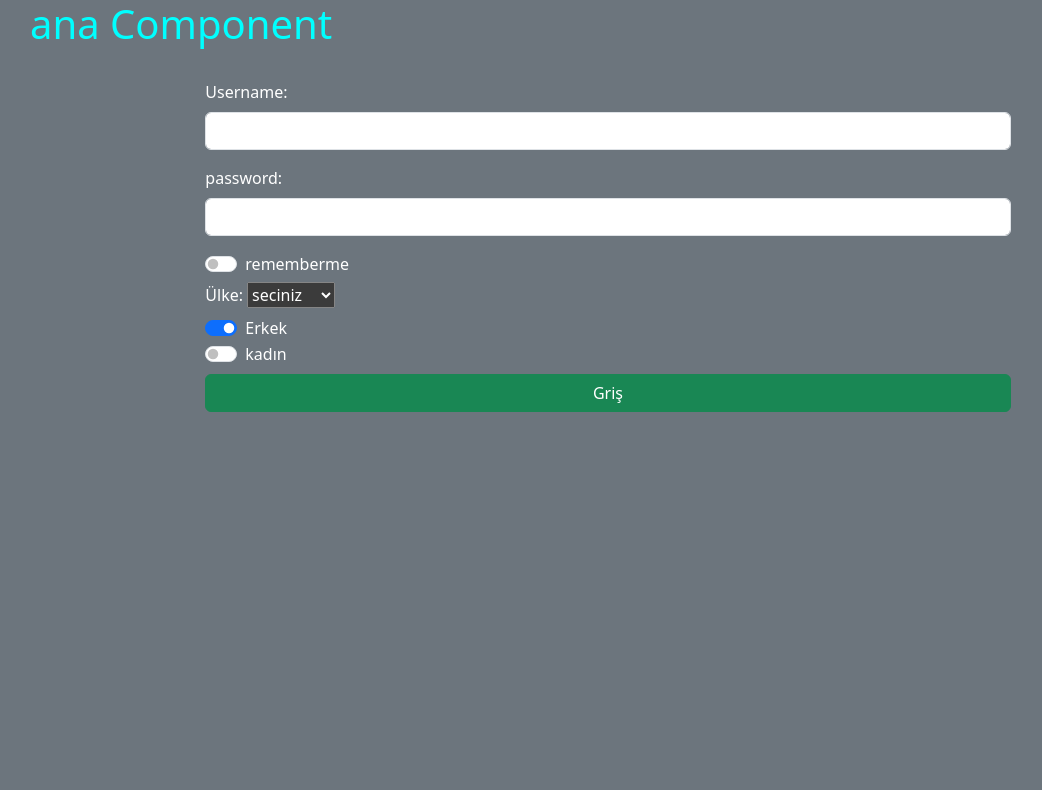
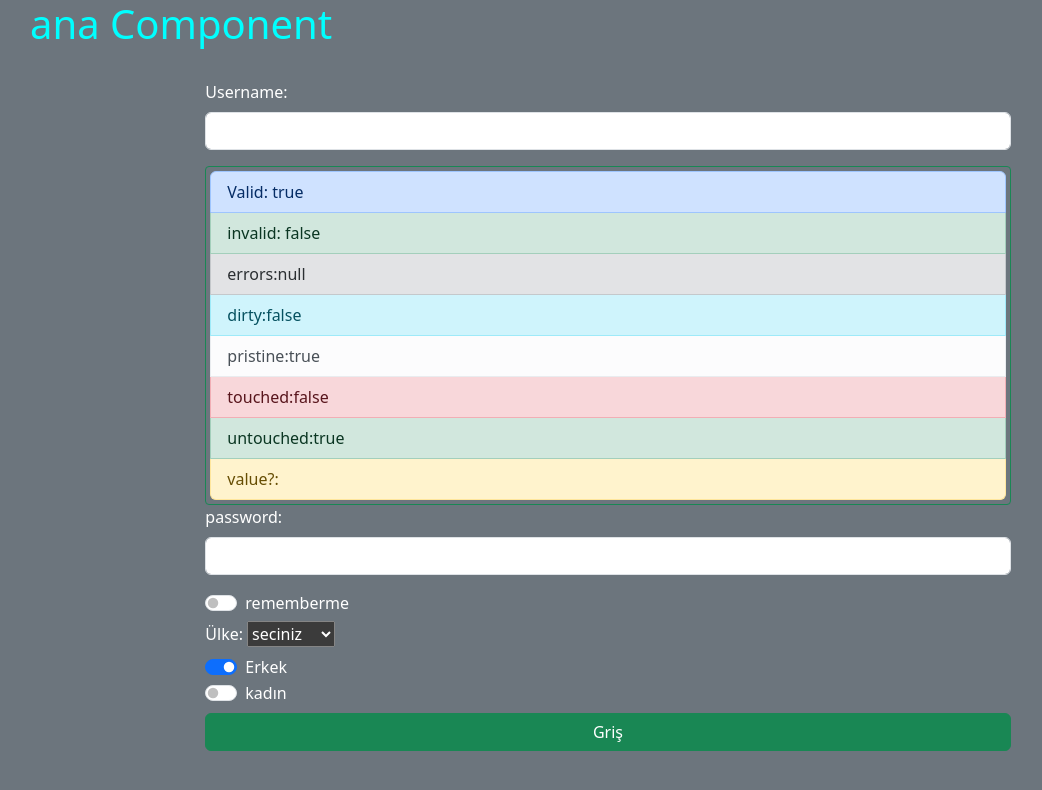
Before and after one commit to Kerim-ARAT/Turkcell-Anglur-Apps, an Angular app in the folder angularapp/: page / in a window 1280 px wide. Shown: the top 790 px of the page, without its empty margins (52-1094 px from the left). Built offline with nearby package versions, Linux system fonts and the light colour scheme.

Commit message:
Reactive Forms 10. Kısım ( FormControl Properties-1)
Reactive Forms 10. Kısım ( FormControl Properties-1)

```diff
--- a/angularapp/src/app/Forms/reactive/reactive.component.html
+++ b/angularapp/src/app/Forms/reactive/reactive.component.html
@@ -6,6 +6,21 @@
                 <br>
                 <input class="form-control" type="text"  formControlName="userName">
             </div>
+            <div class="p-1 border border-success rounded-1 ">
+                <ul class="list-group">
+                    <li class="list-group-item list-group-item-primary">     Valid: {{loginForm.get("userName")?.valid}}</li>
+                    <li class="list-group-item list-group-item-success">    invalid: {{loginForm.get("userName")?.invalid}}</li>
+                    <li class="list-group-item list-group-item-secondary">  errors:{{loginForm.get("userName")?.errors | json}}</li>
+                    <li class="list-group-item list-group-item-info">   dirty:{{loginForm.get("userName")?.dirty}}</li>
+                    <li class="list-group-item list-group-item-light">  pristine:{{loginForm.get("userName")?.pristine}}</li>
+                    <li class="list-group-item list-group-item-danger"> touched:{{loginForm.get("userName")?.touched}}</li>
+                    <li class="list-group-item list-group-item-success">    untouched:{{loginForm.get("userName")?.untouched}}</li>
+                    <li class="list-group-item list-group-item-warning" >value?: {{loginForm.get("userName")?.value}}</li>
+                </ul>
+            </div>
+
+
+
             <div class="mb-3">
                 <label class="form-label" for="password">password: </label>
                 <br>
--- a/angularapp/src/app/Forms/reactive/reactive.component.ts
+++ b/angularapp/src/app/Forms/reactive/reactive.component.ts
@@ -1,13 +1,13 @@
 import { Component } from '@angular/core';
 import { FormBuilder, FormControl, FormGroup, FormsModule, ReactiveFormsModule } from '@angular/forms';
 import { CountrDropMenu } from '../../models/countr-drop-menu';
-import { NgFor } from '@angular/common';
+import { CommonModule, NgFor } from '@angular/common';
 import {GenderRadioMenu} from '../../models/gender-radio-menu'
 
 @Component({
   selector: 'app-reactive',
   standalone: true,
-  imports: [ReactiveFormsModule, FormsModule,NgFor],
+  imports: [ReactiveFormsModule, FormsModule,NgFor,CommonModule],
   templateUrl: './reactive.component.html',
   styleUrl: './reactive.component.css'
 })
@@ -24,6 +24,8 @@ export class ReactiveComponent {
       gender:[1]
     })
   }
+
+
   gris(){
     console.log(this.loginForm.value)
 
```
